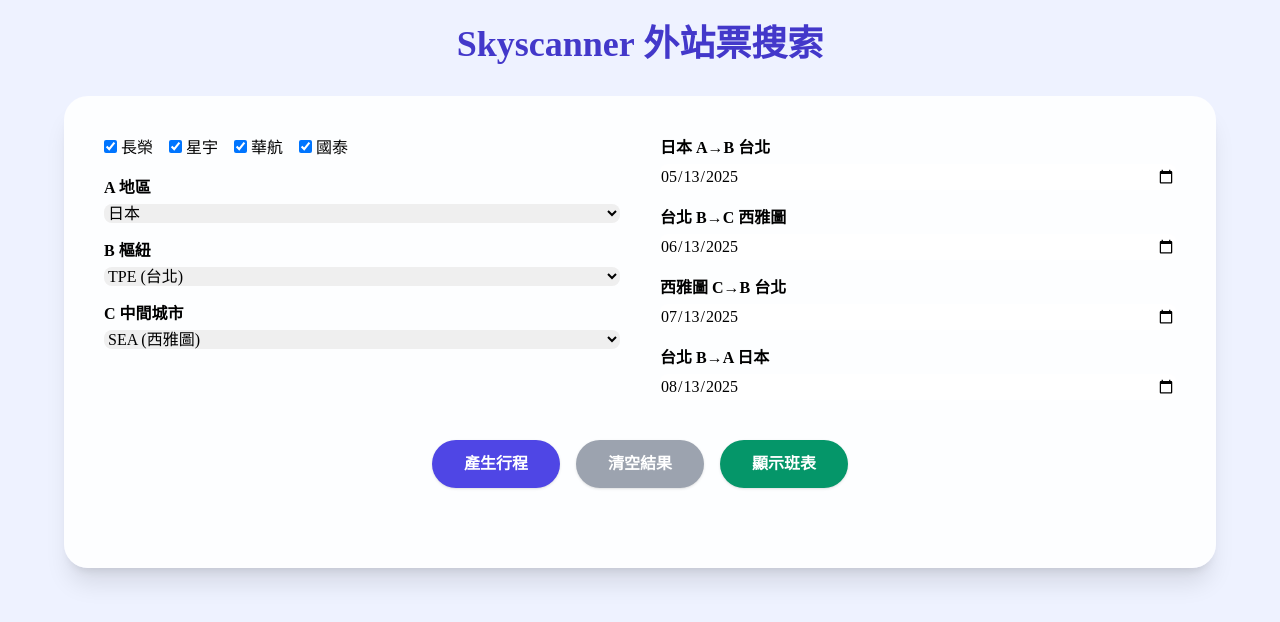
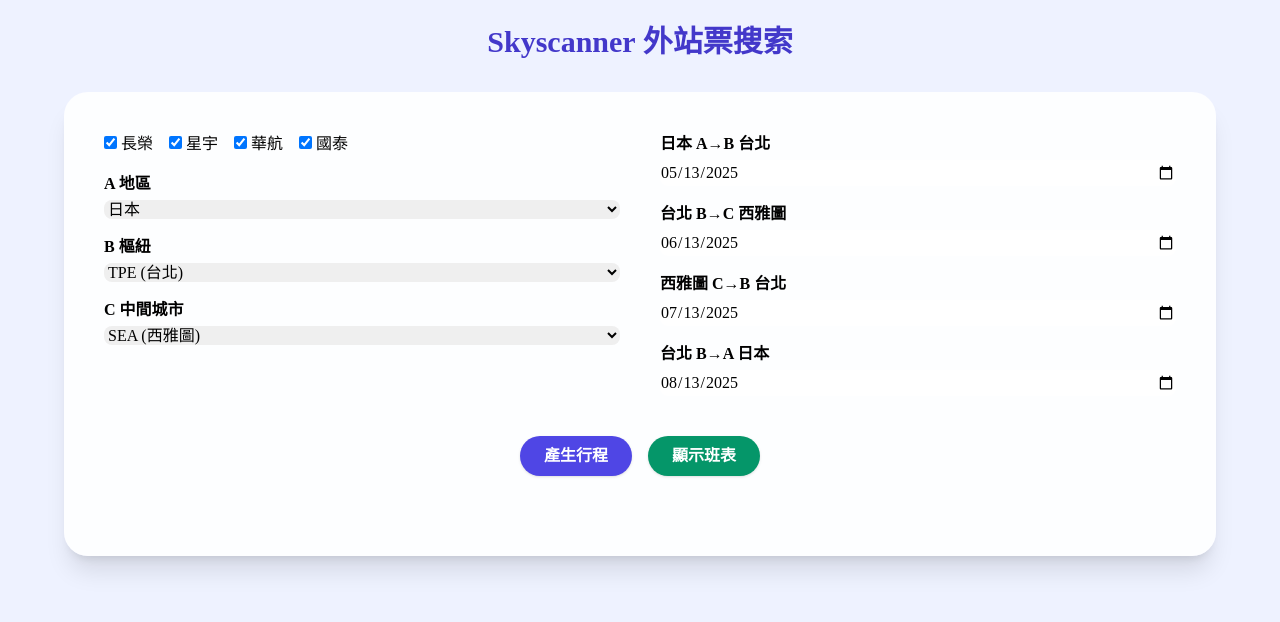
Before and after one commit to Priz0424/SearchForAllen, a plain HTML site: page index.html in a window 1280 px wide. Drawn offline with nearby package versions, Linux system fonts and the light colour scheme; a script that the page names is missing.

Commit message:
Add files via upload

```diff
--- a/index.html
+++ b/index.html
@@ -3,7 +3,7 @@
 <head>
   <meta charset="UTF-8">
   <meta name="viewport" content="width=device-width, initial-scale=1.0">
-  <title>Skyscanner 外站票搜索</title>
+  <title>Skyscanner 外站搜搜</title>
   <script src="https://cdn.tailwindcss.com"></script>
   <style>
     body{font-family:ui-sans-serif}
@@ -12,7 +12,11 @@
     #scheduleModal:not(.hidden){display:flex;}
     /* 固定第一欄、分隔線 */
     .schedule-table th:first-child,.schedule-table td:first-child{position:sticky;left:0;background:white;z-index:2}
+    /* 固定星期表頭 -- 新增 */
+    .schedule-table thead th {position: sticky;top: 0;background: #e0e7ff;z-index: 3;}
     .divider-row td{border-bottom:1px solid #e2e8f0;height:10px;background:white}
+    /* 航點（左上角）特別強制在最上層 */
+    .schedule-table thead th:first-child {z-index: 5; /* 比其他 th(3) 和 td(2) 都高 */}
     /* 班表內容框 */
     #scheduleContent {
   position: relative;
@@ -29,7 +33,7 @@
   </style>
 </head>
 <body class="bg-indigo-50 min-h-screen flex flex-col items-center p-6">
-  <h1 class="text-4xl font-extrabold text-indigo-700 mb-8">Skyscanner 外站票搜索</h1>
+  <h1 class="text-3xl font-extrabold text-indigo-700 mb-8">Skyscanner 外站票搜索</h1>
 
   <div class="w-full max-w-6xl bg-white/90 shadow-xl rounded-3xl p-10 space-y-10">
     <!-- 控制面板 -->
@@ -85,11 +89,10 @@
     </div>
 
     <div class="flex justify-center gap-4">
-      <button id="genBtn" class="flex items-center gap-2 px-8 py-3 rounded-full bg-indigo-600 hover:bg-indigo-700 text-white font-semibold shadow">
+      <button id="genBtn" class="flex items-center gap-1 px-6 py-2 rounded-full bg-indigo-600 hover:bg-indigo-700 text-white font-semibold shadow">
         <span class="btn-text">產生行程</span>
       </button>
-      <button id="clearBtn" class="px-8 py-3 rounded-full bg-gray-400 hover:bg-gray-500 text-white font-semibold shadow">清空結果</button>
-      <button id="showScheduleBtn" class="px-8 py-3 rounded-full bg-emerald-600 hover:bg-emerald-700 text-white font-semibold shadow">顯示班表</button>
+      <button id="showScheduleBtn" class="px-6 py-2 rounded-full bg-emerald-600 hover:bg-emerald-700 text-white font-semibold shadow">顯示班表</button>
     </div>
 
     <div id="resultArea" class="space-y-12"></div>
```
